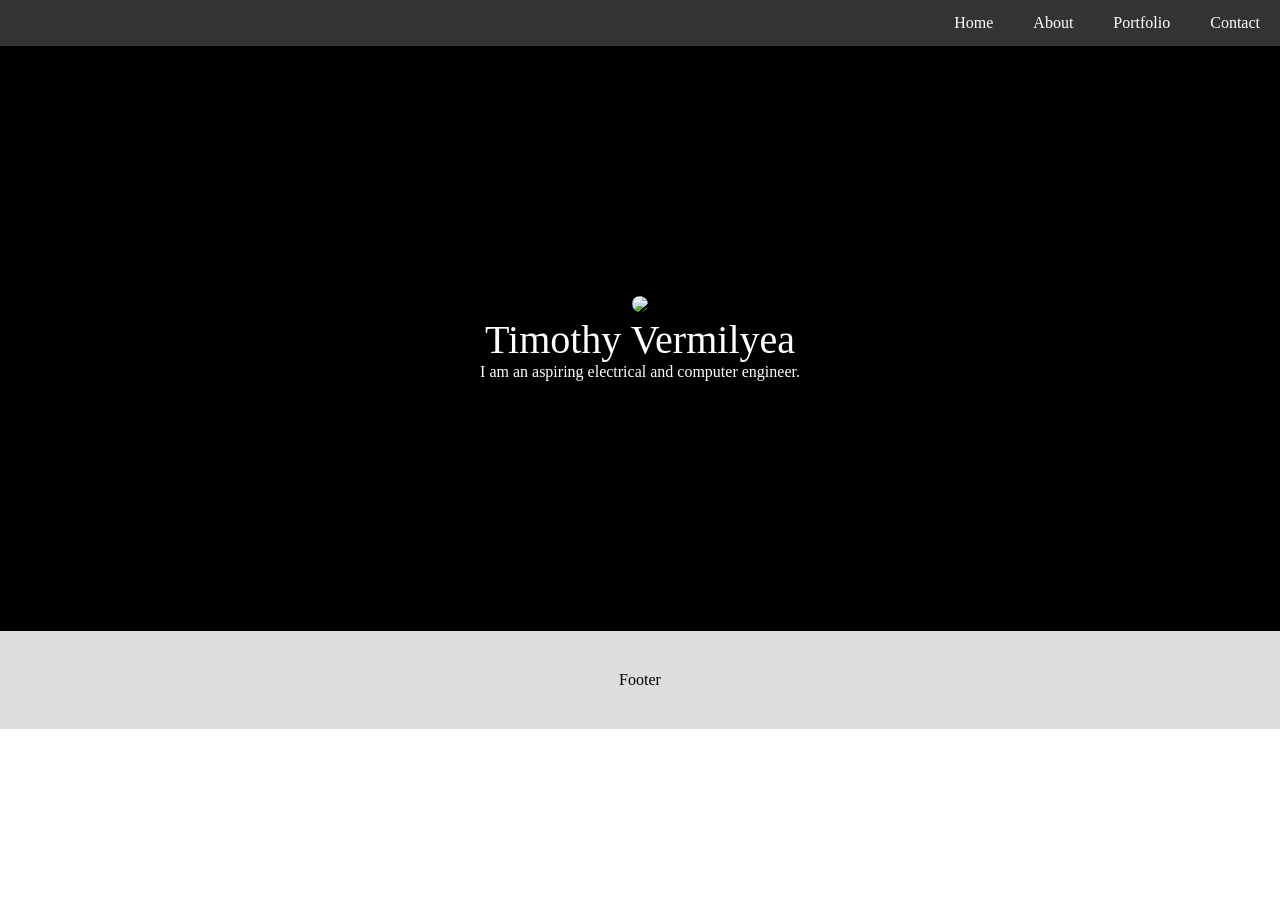
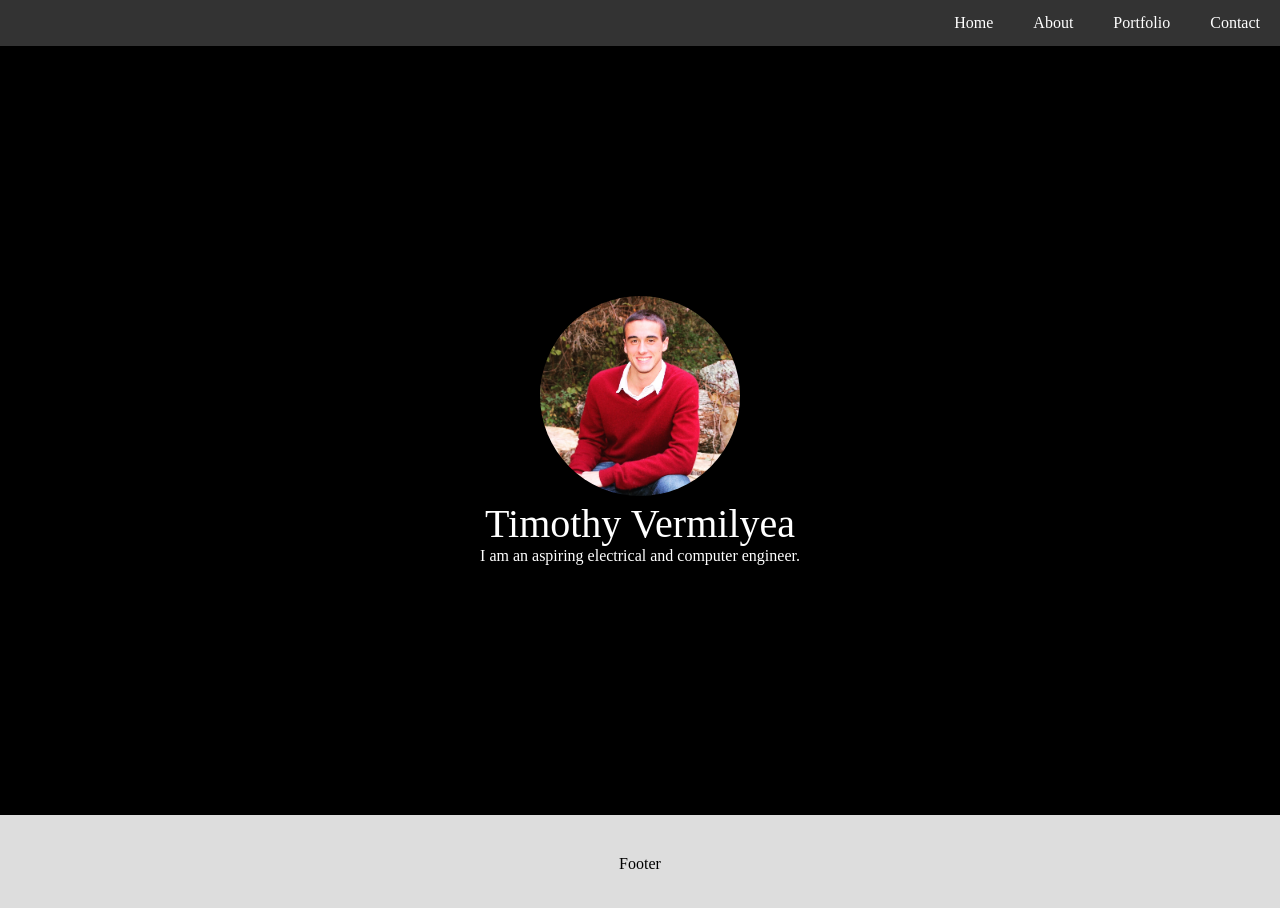
Before and after one commit to tmvermilyea/tmvermilyea.github.io, a plain HTML site: page index.html in a window 1280 px wide. Before the commit the page ends 800 px from the top, so only its background shows below. Drawn offline with Linux system fonts and the light colour scheme.

Commit message:
Update index.html

```diff
--- a/index.html
+++ b/index.html
@@ -21,7 +21,7 @@
 
       <!--Header-->
       <div class="header">
-        <img class="photo" src="pictures/selfphoto.png" width="200"/>
+        <img class="photo" src="assets/pictures/selfphoto.png" width="200"/>
         <h1>Timothy Vermilyea</h1>
         <h2>I am an aspiring electrical and computer engineer.</h2>
       </div>
```
